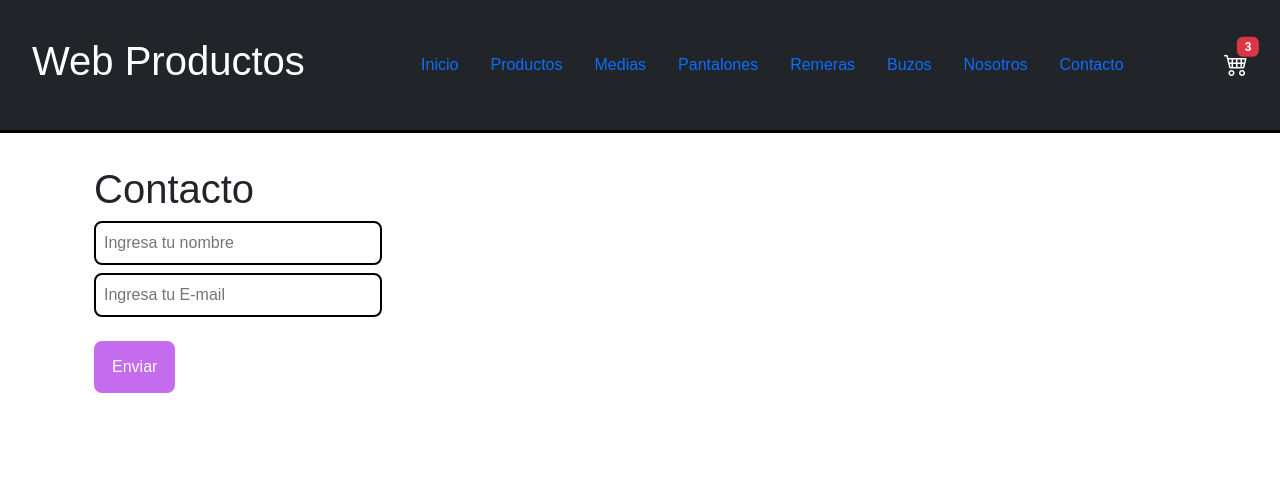
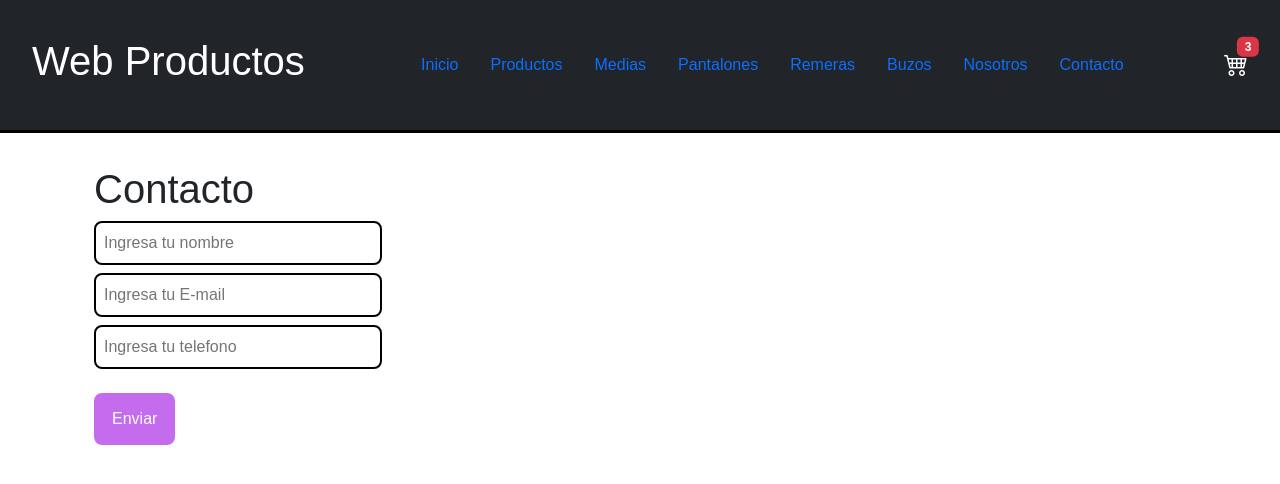
Before and after one commit to SebastianFurquet/React-Coder-Furquet, a React (Vite) app: page /contacto in a window 1280 px wide. Shown: the top 484 px of the page. Built offline with nearby package versions, Linux system fonts and the light colour scheme.

Commit message:
funcionalidad de From contacto

```diff
--- a/package.json
+++ b/package.json
@@ -15,6 +15,7 @@
     "react": "^19.0.0",
     "react-bootstrap": "^2.10.9",
     "react-dom": "^19.0.0",
+    "react-hook-form": "^7.56.3",
     "react-router-dom": "^7.5.2"
   },
   "devDependencies": {
--- a/src/Components/Contacto.jsx
+++ b/src/Components/Contacto.jsx
@@ -1,12 +1,21 @@
-import React from 'react'
+import {useForm} from 'react-hook-form'
+const Contacto = () => {
 
-const Contacto = () => {
+  const {register, handleSubmit} = useForm();
+
+  const enviar = (data) => {
+    console.log(data)
+  }
+
   return (
     <div className="container">
         <h1 className='main-title'>Contacto</h1>
-        <form className='formulario' >
-            <input type="text" placeholder='Ingresa tu nombre' />
-            <input type="email" placeholder='Ingresa tu E-mail' />
+        <form className='formulario' onSubmit={handleSubmit(enviar)}>
+
+            <input type="text" placeholder='Ingresa tu nombre'    {...register("nombre")}   />
+            <input type="email" placeholder='Ingresa tu E-mail'   {...register("email")}    />
+            <input type="phone" placeholder='Ingresa tu telefono' {...register("telefono")} />
+
             <button className='enviar' type="submit"> Enviar </button>
         </form>
     </div>
```
Also changed, not shown: 1 other file (tests, documents, lock files or other folders).
